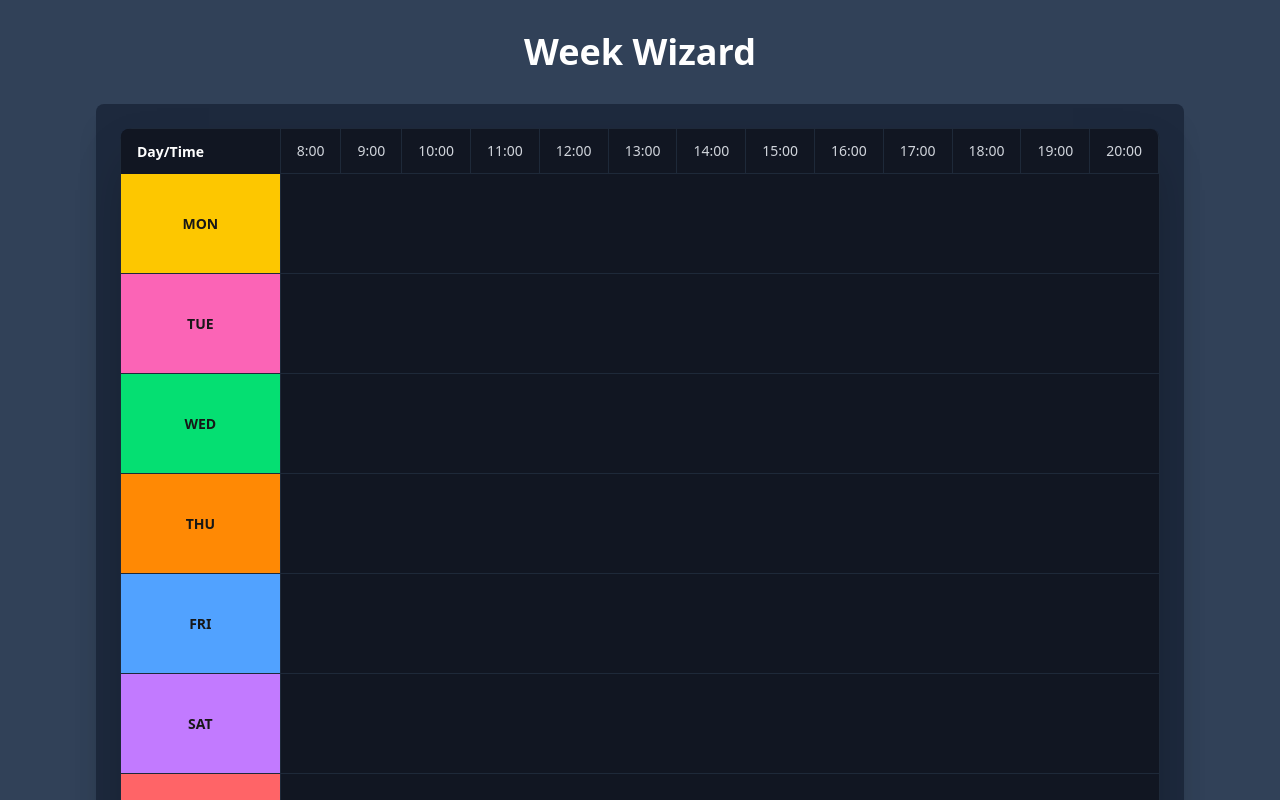
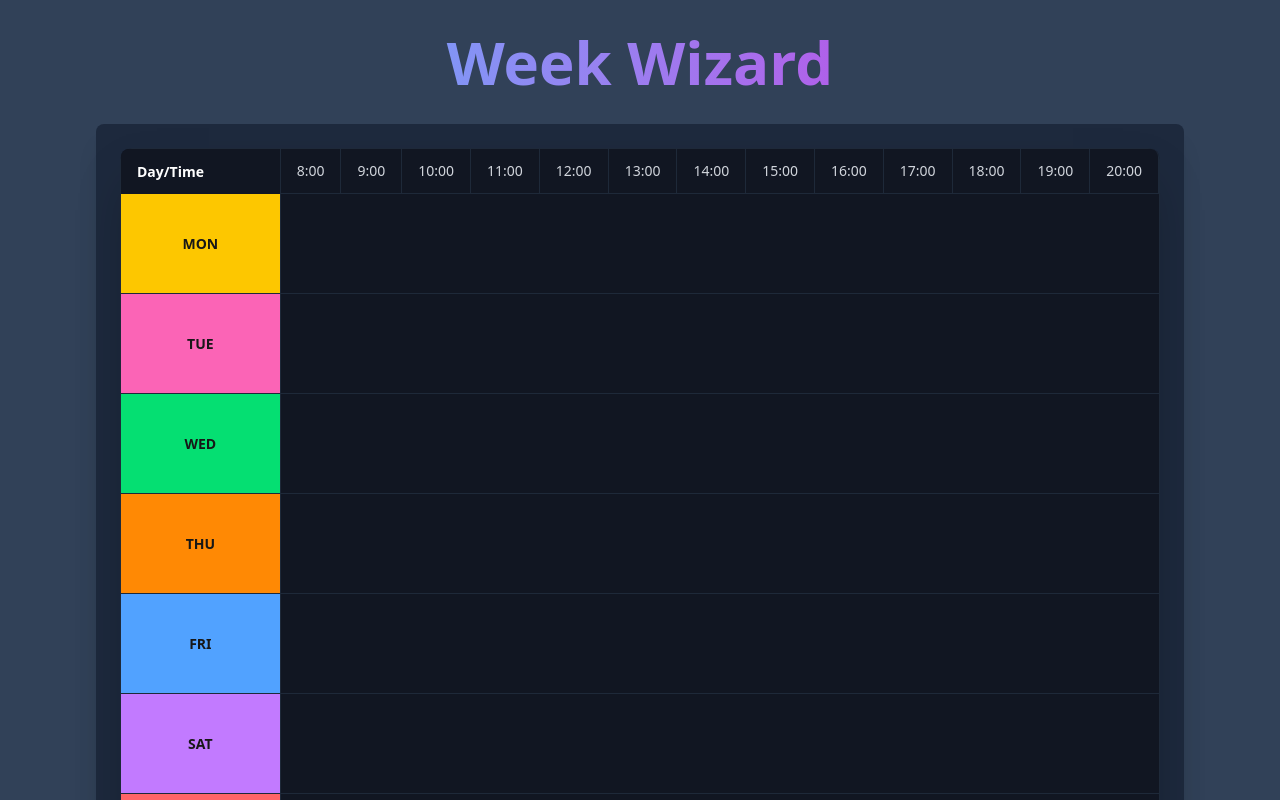
Before and after one commit to Yet-Another-Software-Team/custom-table-but-vue, a Vue app in the folder app/: page / in a window 1280 px wide. Shown: the top 800 px of the page. Built offline with nearby package versions, Linux system fonts and the light colour scheme.

Commit message:
feat: add gradient to header text

```diff
--- a/app/src/pages/HomeView.vue
+++ b/app/src/pages/HomeView.vue
@@ -1,7 +1,7 @@
 <template>
   <div class="bg-slate-700 min-h-screen">
     <div class="px-[12vh] py-8">
-      <h1 class="text-white text-4xl font-bold text-center mb-8">Week Wizard</h1>
+      <h1 class="text-6xl font-extrabold text-center mb-8 bg-gradient-to-r from-sky-400 to-fuchsia-600 custom-text-gradient">Week Wizard</h1>
       <div class="bg-slate-800 rounded-lg shadow-xl p-6">
         <ScheduleTable :modelValue="courses" />
       </div>
@@ -25,3 +25,11 @@ import HtmlInput from '../components/HtmlInput.vue';
 
 const courses = ref([]);
 </script>
+
+<style scoped>
+.custom-text-gradient {
+  -webkit-background-clip: text;
+  background-clip: text;
+  color: transparent;
+}
+</style>
```
